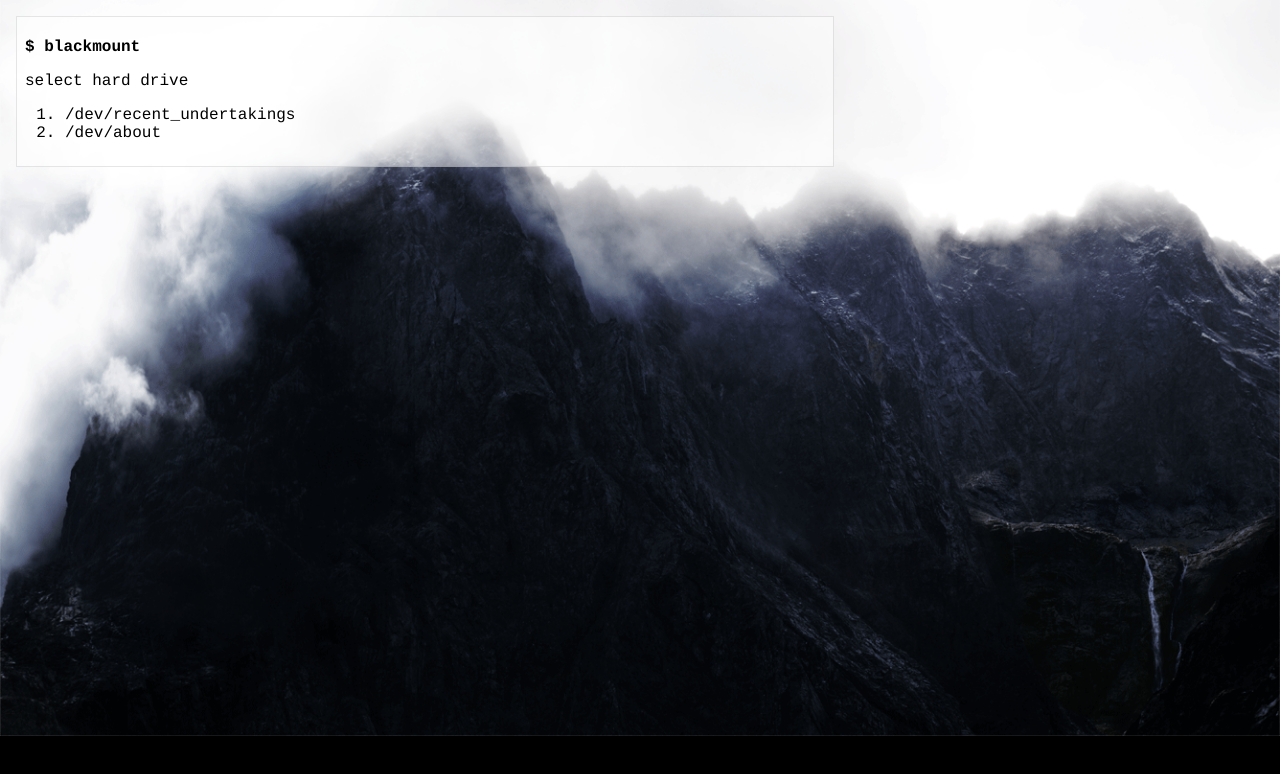
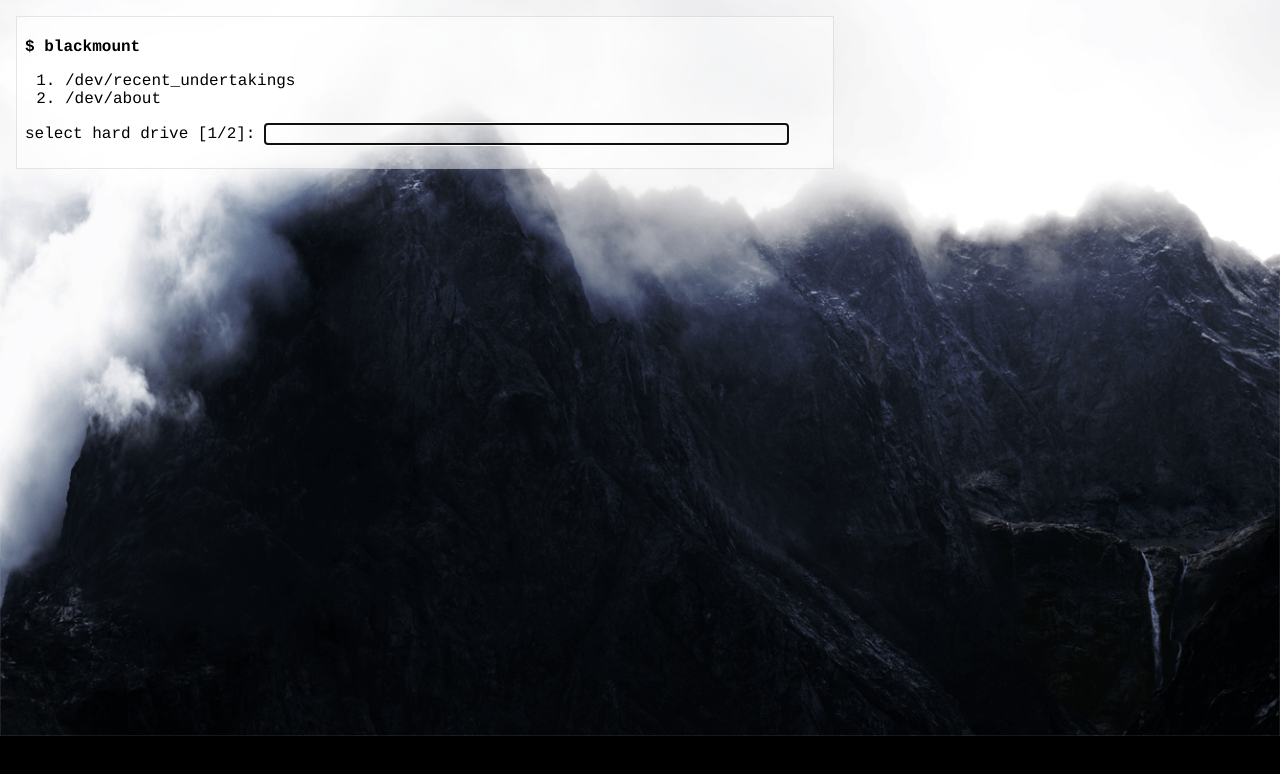
Before and after one commit to blackmount/blackmount.github.io, a plain HTML site: page index.html in a window 1280 px wide. Drawn offline with Linux system fonts and the light colour scheme.

Commit message:
command navigation

```diff
--- a/index.html
+++ b/index.html
@@ -32,6 +32,15 @@
                 color: black;
                 text-decoration: none;
             }
+            form p {
+                white-space: nowrap;
+            }
+            input {
+                font-family: Courier, monospace;
+                font-size: 1em;
+                border-width: 0em;
+                background: none;
+            }
             @media (max-width: 52em) {
                 div.terminal {
                     min-width: 90%;
@@ -48,11 +57,16 @@
         <section id="home">
             <div class="terminal">
                 <h1>$ blackmount</h1>
-                <p>select hard drive</p>
                 <ol>
                     <li><a href="#recent_undertakings" accesskey="1">/dev/recent_undertakings</a></li>
                     <li><a href="#about" accesskey="2">/dev/about</a></li>
                 </ol>
+                <form action="#" onsubmit="selectItem()">
+                    <p>
+                        select hard drive [1/2]:
+                        <input type="text" size="54" maxlength="54"/>
+                    </p>
+                </form>
             </div>
         </section>
         <section id="recent_undertakings">
@@ -78,6 +92,12 @@
                     <dt>Machines of Loving Grace</dt>
                     <dd>[status: ANNOUNCED]</dd>
                 </dl>
+                <form action="#">
+                    <p>
+                        press enter to unmount:
+                        <input type="text" size="56" maxlength="56"/>
+                    </p>
+                </form>
             </div>
         </section>
         <section id="about">
@@ -92,6 +112,12 @@
                 <dl>
                     <dd>[status: START-UP PHASE]</dd>
                 </dl>
+                <form action="#">
+                    <p>
+                        press enter to unmount:
+                        <input type="text" size="56" maxlength="56"/>
+                    </p>
+                </form>
             </div>
         </section>
         <script>
@@ -111,7 +137,7 @@
             }
             function addLoadingAnimation(id) {
                 var element = document.getElementById(id);
-                element.onshow = function() {
+                element.onshow = function () {
                     loadLoadingAnimation(element);
                 };
             }
@@ -165,8 +191,13 @@
             }
             function show(element) {
                 element.style.display = null;
-                if (typeof(element.onshow) === 'function') {
+                if (typeof (element.onshow) === 'function') {
                     element.onshow();
+                }
+                var input = element.querySelector('input');
+                if (input) {
+                    input.value = '';
+                    input.focus();
                 }
             }
             function getElementByHash(hash) {
@@ -180,6 +211,15 @@
                     return hash.slice(1);
                 }
             }
+            function selectItem() {
+                var input = document.querySelector('input');
+                var index = parseInt(input.value);
+                var link = document.querySelector('a[accesskey="' + index + '"]');
+                if (link) {
+                    link.click();
+                }
+                return false;
+            }
         </script>
     </body>
 </html>
```
